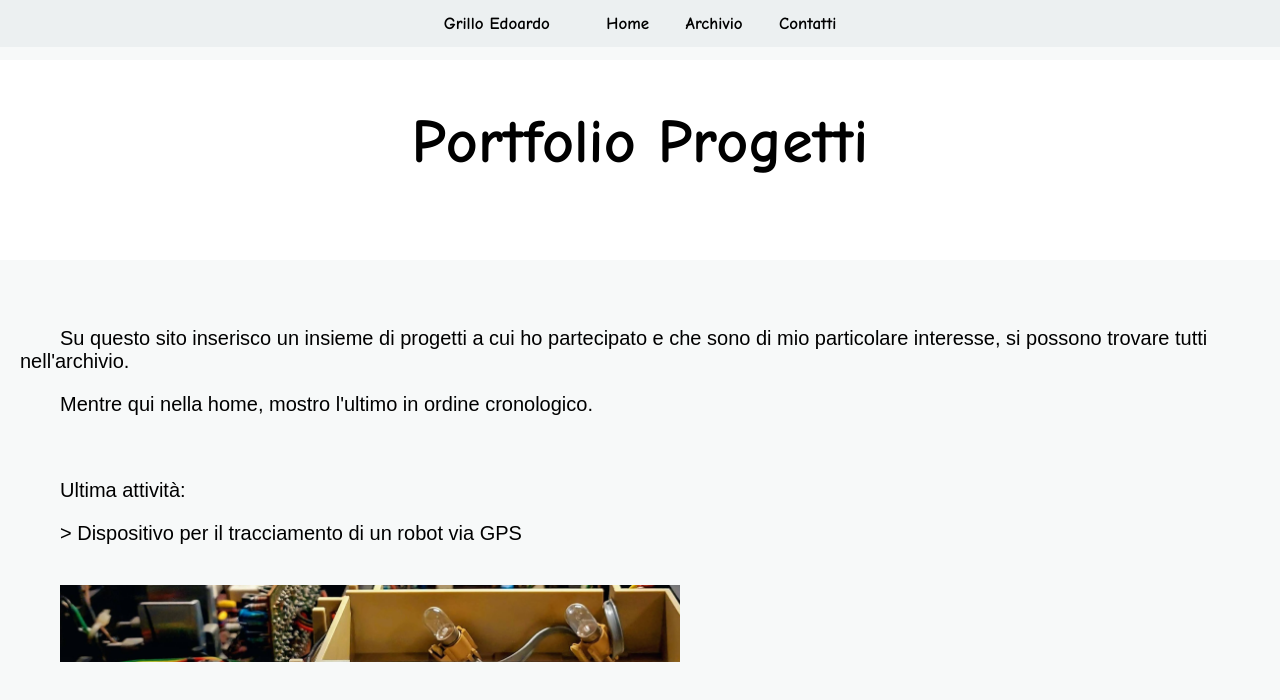
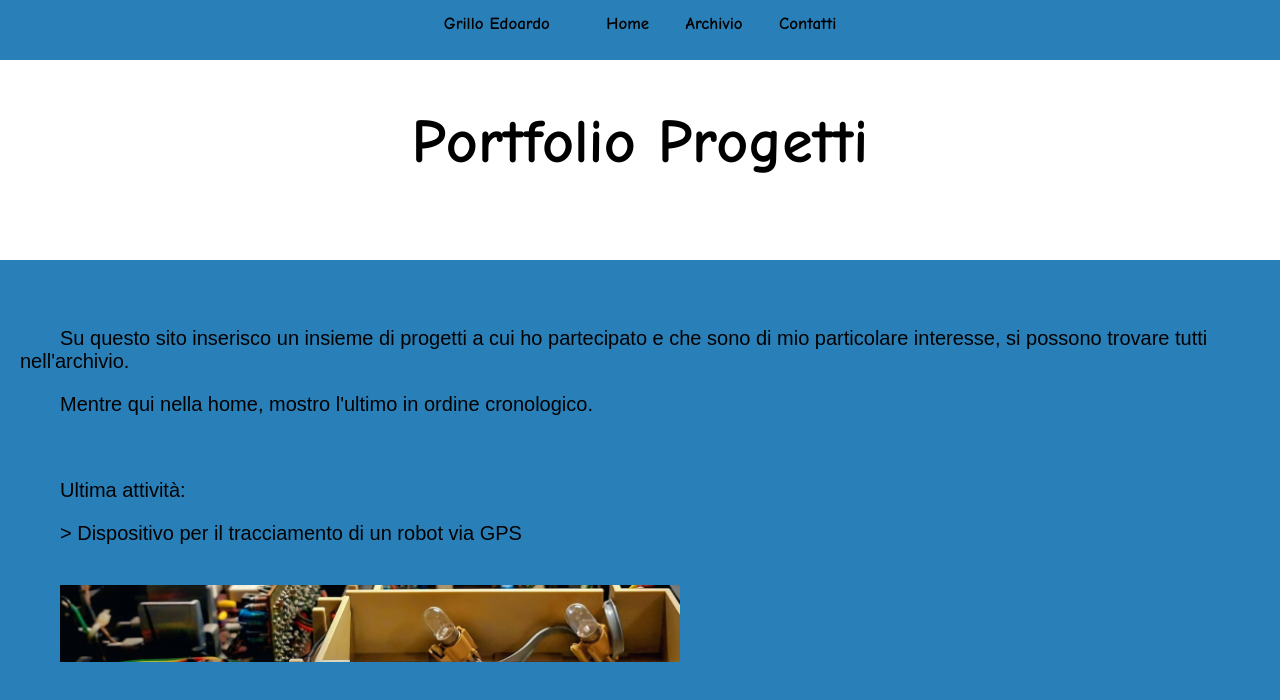
Before and after one commit to Edd2360/projectscarousel.github.io, a plain HTML site: page index.html in a window 1280 px wide. Drawn offline with Linux system fonts and the light colour scheme.

Commit message:
Update index.html

```diff
--- a/index.html
+++ b/index.html
@@ -10,7 +10,7 @@
             font-family: Arial, sans-serif;
             margin: 0;
             padding: 0;
-            background-color: #F7F9F9;
+            background-color: #2980B9;
             color: black;
             text-align: left;
         }
@@ -41,7 +41,7 @@
             font-size: 20px;
         }
 	.navbar {
-	    background-color: #ECF0F1;
+	    background-color: #2980B9;
 	    overflow: hidden;
 	    position: fixed;
 	    top: 0;
```
